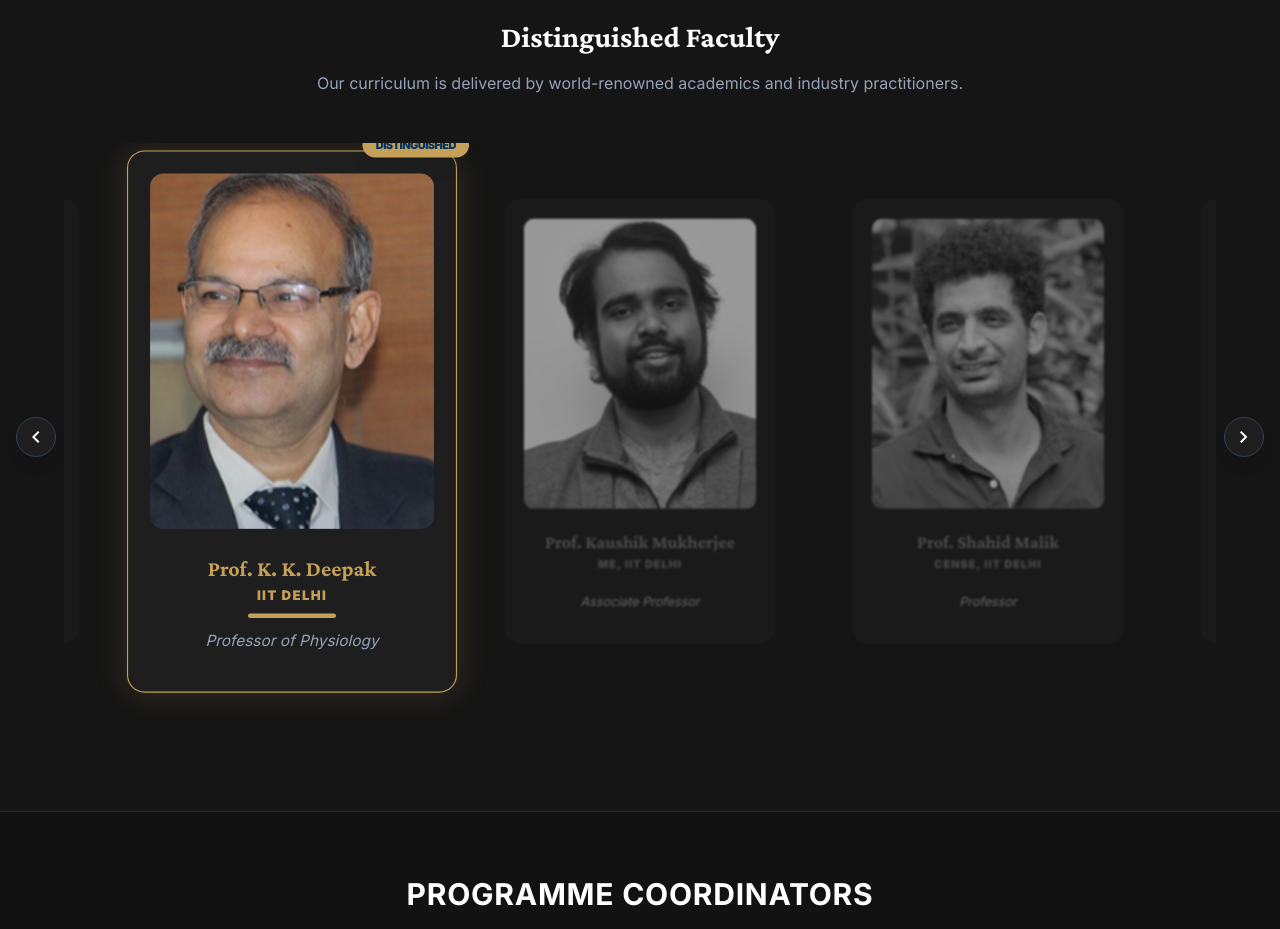
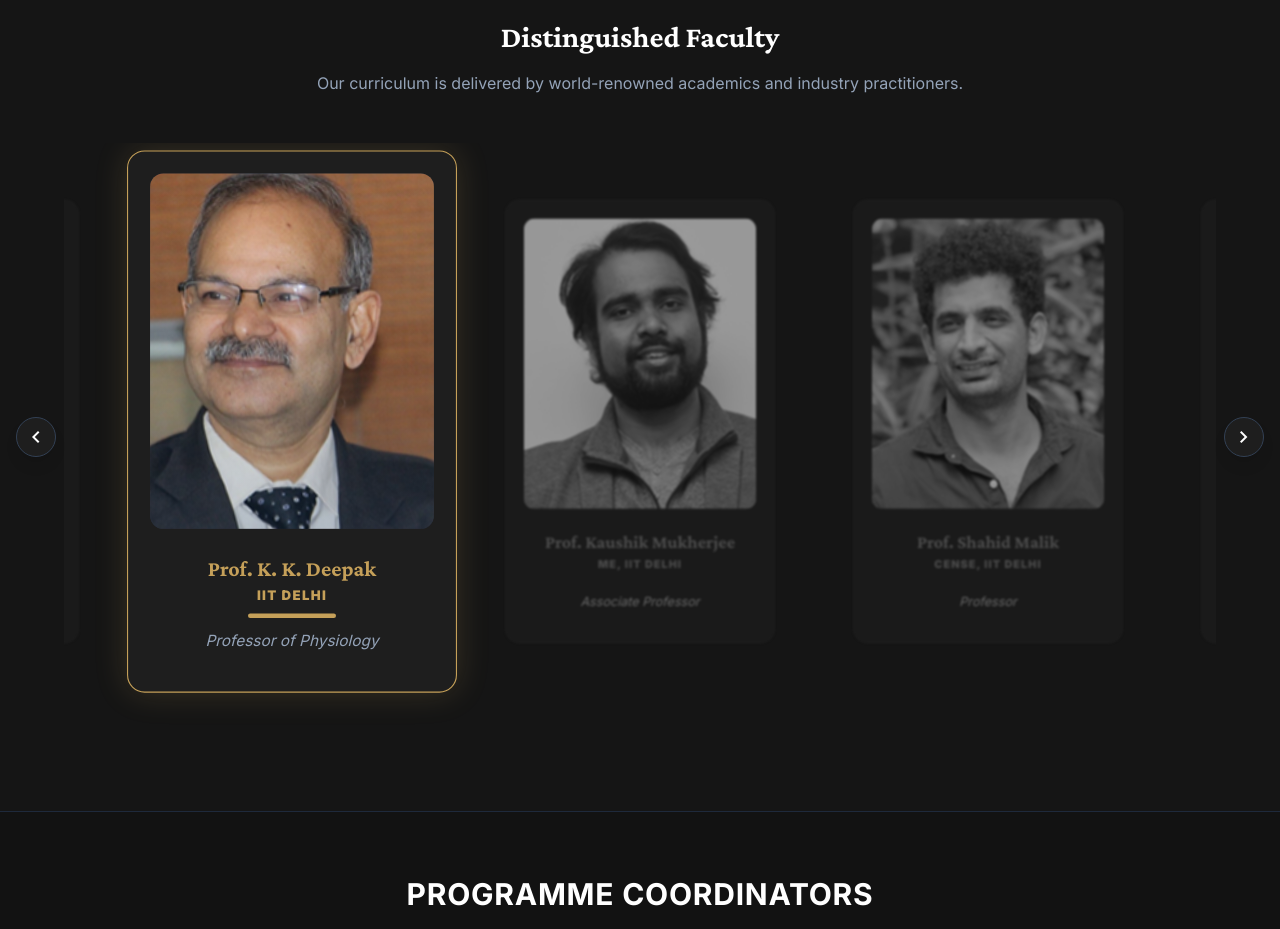
Before and after one commit to Abhinavjoshi7891/sports-science-spring-school, a React (Vite) app: page / in a window 1280 px wide. Shown: the part 3720-4649 px from the top of the page. Built offline with nearby package versions, Linux system fonts and the light colour scheme.

Commit message:
Refine faculty carousel: remove badge and synchronize auto-scroll

```diff
--- a/src/components/LandingPage.tsx
+++ b/src/components/LandingPage.tsx
@@ -70,7 +70,8 @@ const LandingPage: React.FC<LandingPageProps> = ({
                 if (container.scrollLeft + container.offsetWidth >= container.scrollWidth - 10) {
                     container.scrollTo({ left: 0, behavior: 'smooth' });
                 } else {
-                    container.scrollBy({ left: 300, behavior: 'smooth' });
+                    // Scroll by one card width (300px + 48px gap)
+                    container.scrollBy({ left: 348, behavior: 'smooth' });
                 }
             }
         }, 3000);
@@ -640,12 +641,6 @@ const LandingPage: React.FC<LandingPageProps> = ({
                                                 <p className="text-sm text-slate-500 dark:text-slate-400 italic leading-tight px-2">{speaker.role}</p>
                                             </div>
 
-                                            {/* Floating Badge for focused item */}
-                                            {focusedSpeakerIdx === idx && (
-                                                <div className="absolute -top-3 -right-3 bg-accent text-primary text-[10px] font-black px-3 py-1 rounded-full shadow-lg animate-bounce uppercase tracking-tighter">
-                                                    distinguished
-                                                </div>
-                                            )}
                                         </div>
                                     </a>
                                 ))}
```
